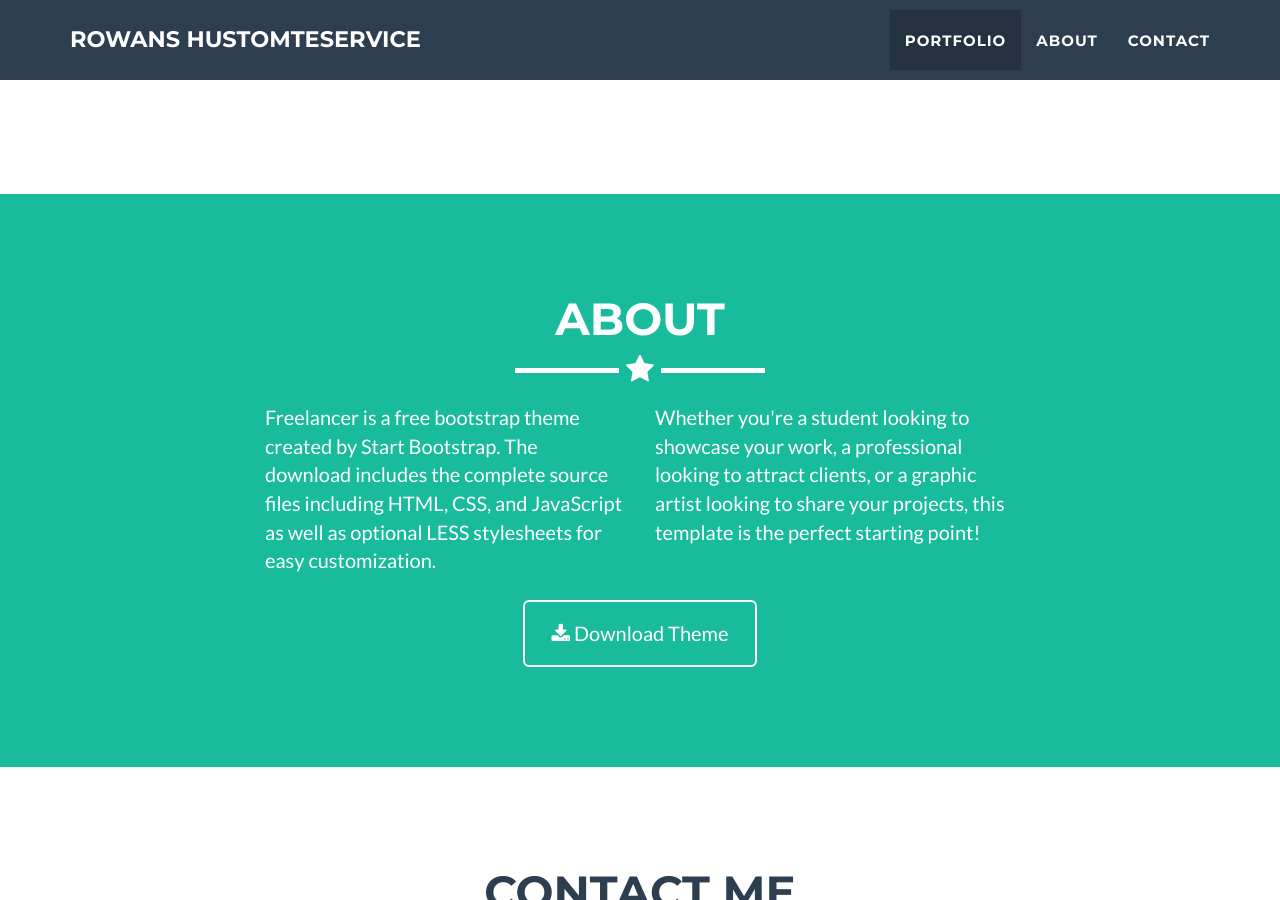
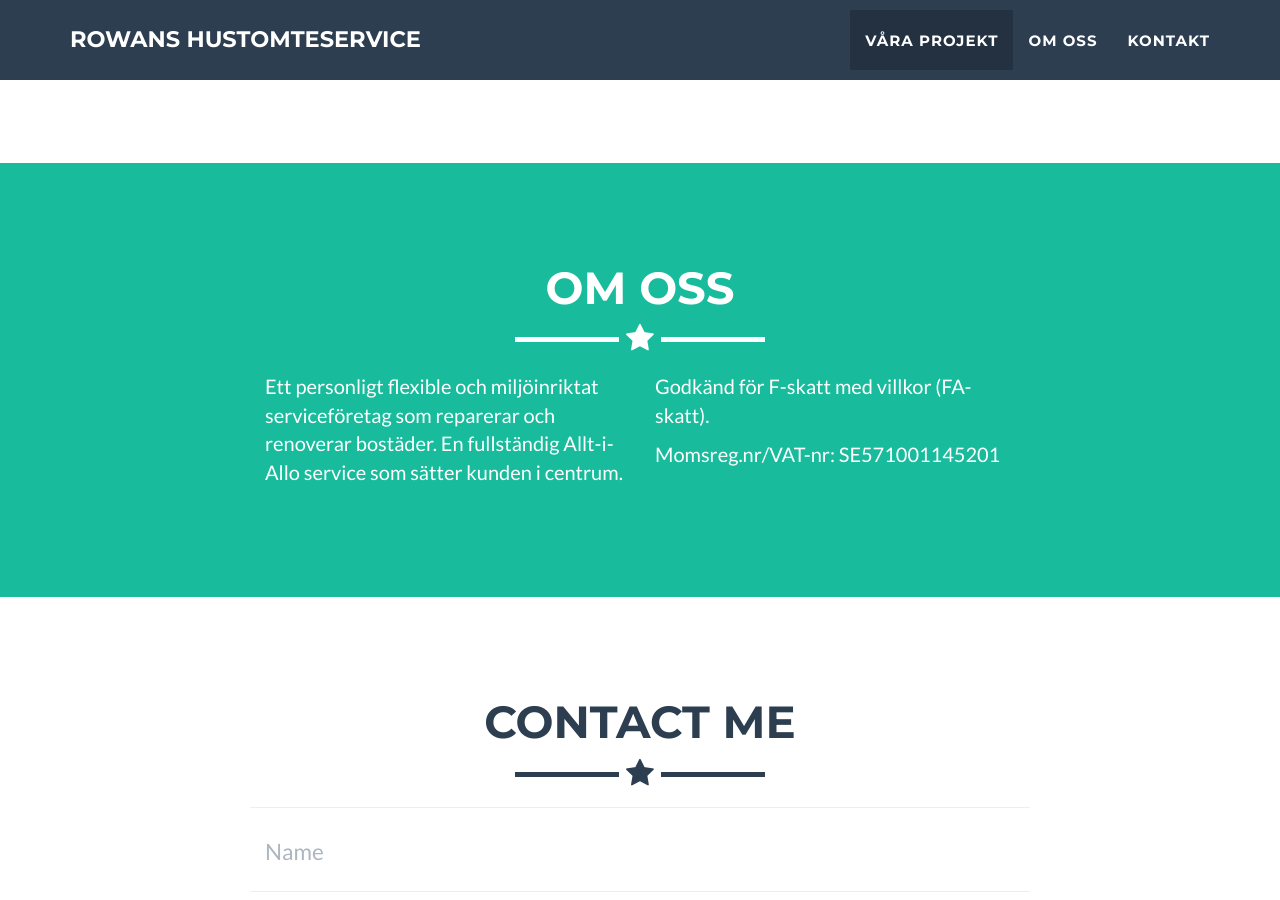
Before and after one commit to hustomteservice/hustomteservice.github.io, a Jekyll site: the page built from index.html, in a window 1280 px wide and 900 px high, scrolled down 1471 px. Built offline with Jekyll 4.4.1, drawn with Linux system fonts in a browser that asks for light colours.

Commit message:
Update about, update logo and menu

```diff
--- a/_includes/about.html
+++ b/_includes/about.html
@@ -3,21 +3,17 @@
         <div class="container">
             <div class="row">
                 <div class="col-lg-12 text-center">
-                    <h2>About</h2>
+                    <h2>Om oss</h2>
                     <hr class="star-light">
                 </div>
             </div>
             <div class="row">
                 <div class="col-lg-4 col-lg-offset-2">
-                    <p>Freelancer is a free bootstrap theme created by Start Bootstrap. The download includes the complete source files including HTML, CSS, and JavaScript as well as optional LESS stylesheets for easy customization.</p>
+                    <p>Ett personligt flexible och miljöinriktat serviceföretag som reparerar och renoverar bostäder. En fullständig Allt-i-Allo service som sätter kunden i centrum.</p>
                 </div>
                 <div class="col-lg-4">
-                    <p>Whether you're a student looking to showcase your work, a professional looking to attract clients, or a graphic artist looking to share your projects, this template is the perfect starting point! </p>
-                </div>
-                <div class="col-lg-8 col-lg-offset-2 text-center">
-                    <a href="https://github.com/jeromelachaud/freelancer-theme" class="btn btn-lg btn-outline">
-                        <i class="fa fa-download"></i> Download Theme
-                    </a>
+                    <p>Godkänd för F-skatt med villkor (FA-skatt).</p>
+                    <p>Momsreg.nr/VAT-nr: SE571001145201</p>
                 </div>
             </div>
         </div>
--- a/_includes/header.html
+++ b/_includes/header.html
@@ -3,7 +3,7 @@
         <div class="container">
             <div class="row">
                 <div class="col-lg-12">
-                    <img class="img-responsive" src="img/profile.png" alt="">
+                    <img class="img-responsive" src="img/kangaroo.png" alt="Rowans Hustomteservice">
                     <div class="intro-text">
                         <span class="name">{{ site.title }}</span>
                         <hr class="star-light">
--- a/_includes/nav.html
+++ b/_includes/nav.html
@@ -19,13 +19,13 @@
                         <a href="#page-top"></a>
                     </li>
                     <li class="page-scroll">
-                        <a href="#portfolio">Portfolio</a>
+                        <a href="#portfolio">Våra projekt</a>
                     </li>
                     <li class="page-scroll">
-                        <a href="#about">About</a>
+                        <a href="#about">Om oss</a>
                     </li>
                     <li class="page-scroll">
-                        <a href="#contact">Contact</a>
+                        <a href="#contact">Kontakt</a>
                     </li>
                 </ul>
             </div>
```
